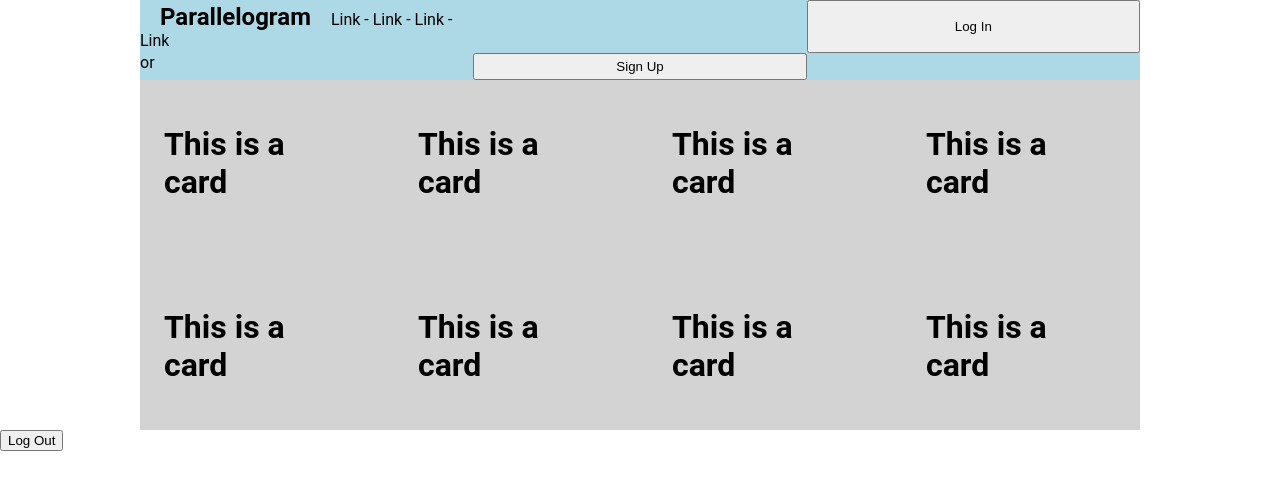
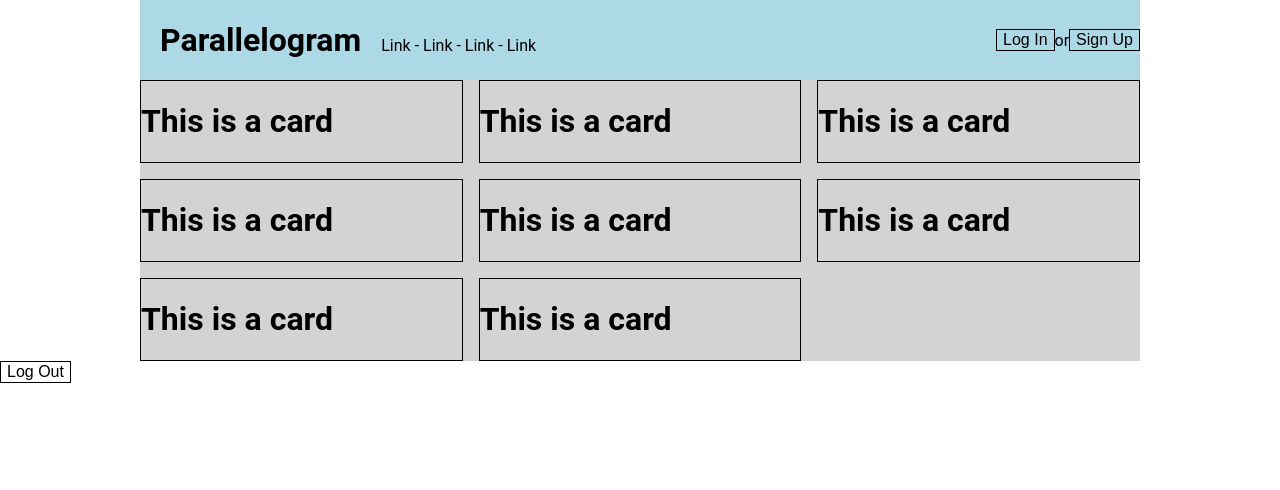
Before and after one commit to bbbtttiii/parallelogram-frontend, a React (Create React App) app in the folder frontend/: page / in a window 1280 px wide. Shown: the top 490 px of the page. Built offline with nearby package versions, Linux system fonts and the light colour scheme; no server answers.

Commit message:
more css

```diff
--- a/frontend/src/index.css
+++ b/frontend/src/index.css
@@ -17,29 +17,27 @@ html, body {
   width: 90%;
   max-width: 1000px;
   margin: 0 auto;
-  display: grid;
+  display: flex;
   grid-template-columns: 1fr 1fr 1fr;
   background-color: lightblue;
+  align-items: center;
 }
 
 .title {
-  font-size: 1.5em;
+  font-size: 2em;
   display: inline;
   padding: 20px;
 }
 
 .left-nav {
   margin: 0;
-  grid-column: 1 / 2;
-  justify-self: start;
-  align-self: center;
+  flex: 1 1 200px;
   display:inline;
 }
 
 .right-nav {
-  grid-column: 2 / 3;
-  justify-self: end;
-  align-self: center;
+  display: inline-block;
+  text-align: center;
   display: inline;
 }
 
@@ -49,10 +47,32 @@ html, body {
   max-width: 1000px;
   margin: 0 auto;
   display: grid;
-  grid-template-columns: repeat(auto-fill, minmax(200px, 1fr));
+  grid-template-columns: repeat(auto-fill, minmax(300px, 1fr));
   grid-gap: 1rem;
 }
 
 .Main > div {
-  padding: 1.5rem;
+  border: 1px solid black;
+  /* padding: 1.5rem; */
 }
+
+button, input {
+  font-size: 1em;
+  border: 1px solid black;
+  text-decoration: none;
+  display: inline-block;
+  background-color: transparent;
+  cursor: auto;
+}
+
+/* .article-title {
+
+}
+
+.article-photo {
+
+}
+
+.article-details {
+
+} */
```
